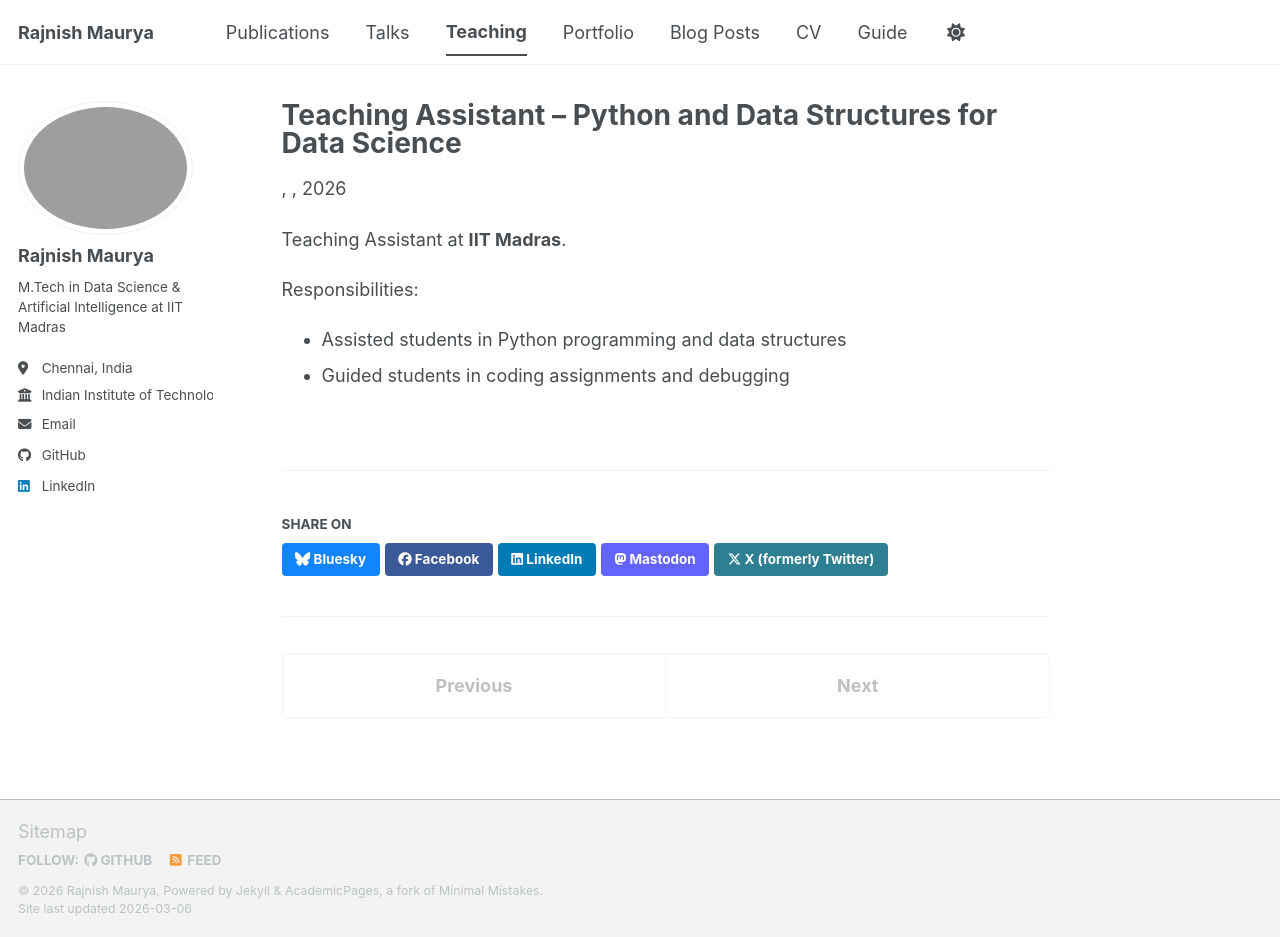
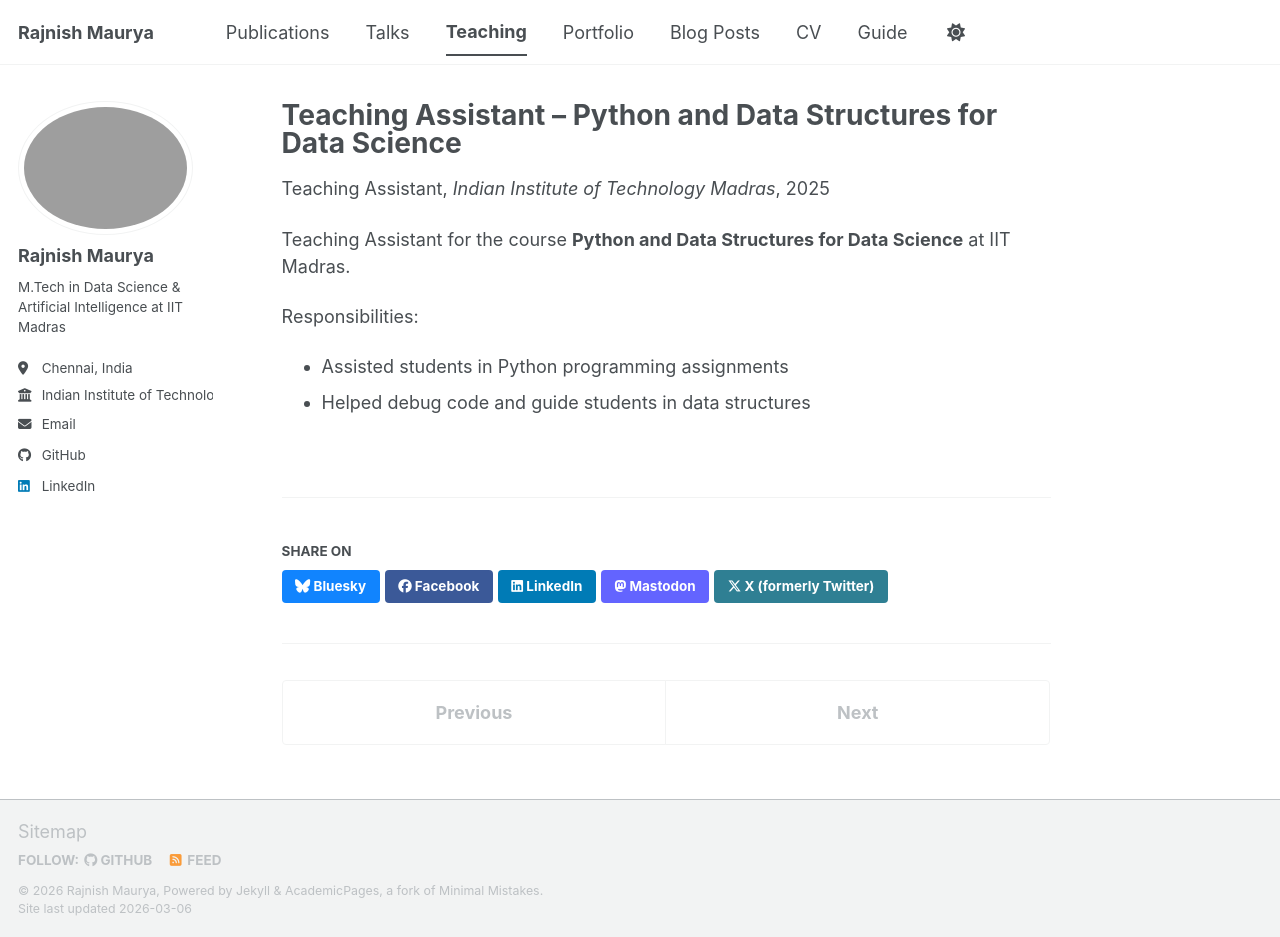
Before and after one commit to Rajnishmaurya/rajnishmaurya.github.io, a Jekyll site: the page built from _teaching/python-ds.md, in a window 1280 px wide and 937 px high. Built offline with Jekyll 4.4.1, drawn with Linux system fonts in a browser that asks for light colours; a script bundle is joined from its source files by our own code; library files that are not in the unit come from our copies.

Commit message:
teaching updated

```diff
--- a/_teaching/python-ds.md
+++ b/_teaching/python-ds.md
@@ -1,12 +1,13 @@
+---
+title: "Teaching Assistant – Python and Data Structures for Data Science"
+collection: teaching
+type: "Teaching Assistant"
+venue: "Indian Institute of Technology Madras"
+date: July 2025 - December 2025
 ---
 
-title: "Teaching Assistant – Python and Data Structures for Data Science"
-collection: teaching
----
-
-Teaching Assistant at **IIT Madras**.
+Teaching Assistant for the course **Python and Data Structures for Data Science** at IIT Madras.
 
 Responsibilities:
-
-* Assisted students in Python programming and data structures
-* Guided students in coding assignments and debugging
+- Assisted students in Python programming assignments
+- Helped debug code and guide students in data structures
```
Also changed, not shown: _teaching/deelp-learning.md (+3 -1 lines), _teaching/fml-ta.md (+3 -1 lines).
